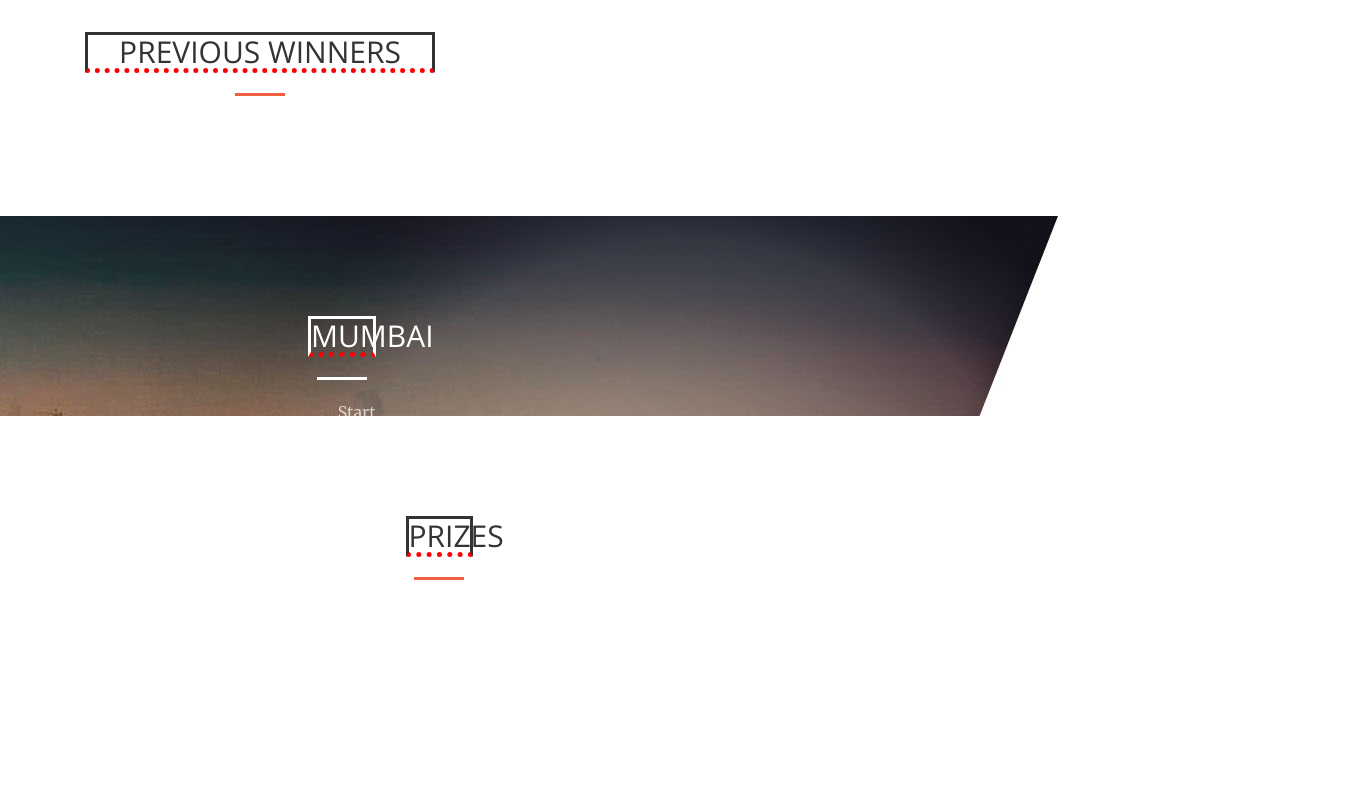
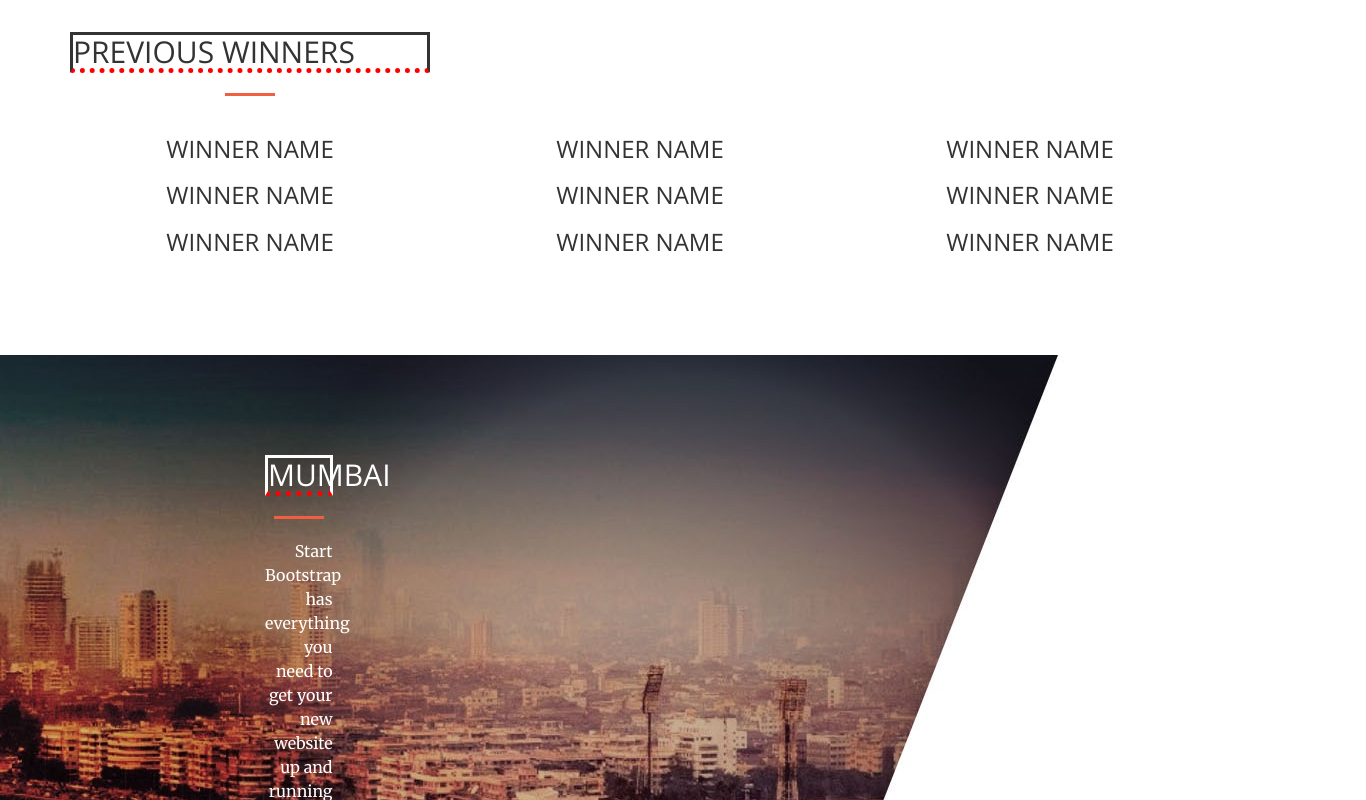
Before and after one commit to sandeepsirodia/livwir, a website: page startbootstrap-creative-gh-pages/index.html in a window 1280 px wide. Shown: the part 1160-1960 px from the top of the page, 1366 px wide, since content can reach past the window. Drawn offline with nearby package versions, Linux system fonts and the light colour scheme; grey boxes are pictures that could not be loaded.

Commit message:
Update index.html

```diff
--- a/startbootstrap-creative-gh-pages/index.html
+++ b/startbootstrap-creative-gh-pages/index.html
@@ -114,24 +114,77 @@ data="http://www.youtube.com/v/XGSy3_Czz8k">
             </div><div class="col-lg-12 text-center"></div><div class="col-lg-12 text-center"></div>
 			<div class="container">
 
-			<div class="col-lg-4 text-center">
-
+			<div class="row">
+                <div class="col-lg-4 text-left">
                     <h2 class="section-heading">PREVIOUS WINNERS</h2>
                     <hr class="primary">
-                    </div><div class="col-lg-8 text-center"></div>
-					<div class="col-lg-4 col-lg-offset-2 text-center"></div>
+                </div>
+                <div class="col-lg-8 text-center"></div>
+            </div>
+            <div class="row">
+			<h3>
+            <div class="col-lg-4 col-sm-6 text-center" >
+                WINNER NAME
+            </div>
+
+			<div class="col-lg-4 col-sm-6 text-center" >
+                WINNER NAME
+            </div>
+
+			<div class="col-lg-4 col-sm-6 text-center" >
+                WINNER NAME
+            </div>
+
+			</h3>
+
+			</div>
+			<div class="row">
+			<h3>
+            <div class="col-lg-4 col-sm-6 text-center" >
+                WINNER NAME
+            </div>
+
+			<div class="col-lg-4 col-sm-6 text-center" >
+                WINNER NAME
+            </div>
+
+			<div class="col-lg-4 col-sm-6 text-center" >
+                WINNER NAME
+            </div>
+
+			</h3>
+
+			</div>
+			<div class="row">
+			<h3>
+            <div class="col-lg-4 col-sm-6 text-center" >
+                WINNER NAME
+            </div>
+
+			<div class="col-lg-4 col-sm-6 text-center" >
+                WINNER NAME
+            </div>
+
+			<div class="col-lg-4 col-sm-6 text-center" >
+                WINNER NAME
+            </div>
+
+			</h3>
+
+			</div>
+
 
         </div>
 
     </section>
 
-<section class="bg-primary" id="schedule" style="height:168px; width:1366px;">
+<section class="bg-primary" id="schedule">
         <div class="container">
             <div class="row">
                 <div class="col-lg-1 col-lg-offset-2 text-right">
                     <h2 class="section-heading">MUMBAI</h2>
-                    <hr class="light">
-                    <p class="text-faded">Start Bootstrap has everything you need to get your new website up and running in no time! All of the templates and themes on Start Bootstrap are open source, free to download, and easy to use. No strings attached!</p>
+                    <hr class="primary">
+                    <p class="primary">Start Bootstrap has everything you need to get your new website up and running in no time! All of the templates and themes on Start Bootstrap are open source, free to download, and easy to use. No strings attached!</p>
 
                 </div>
             </div>
@@ -189,7 +242,6 @@ data="http://www.youtube.com/v/XGSy3_Czz8k">
                     </div>
                 </div>
 	-->
-
 
 
 
@@ -313,11 +365,11 @@ data="http://www.youtube.com/v/XGSy3_Czz8k">
 					<form tag="Create Logon">
 		<div align="center">
 
-		<input type="text" name="txtName" class="input" />
-		<input type="text" name="txtName" class="input" />
-		<input type="text" name="txtName" class="input" />
-		<input type="text" name="txtName" class="input" />
-		<input type="text" name="txtName" class="input" />
+		<input type="text" name="txtName" class="input" /><br>
+		<input type="text" name="txtName" class="input" /><br>
+		<input type="text" name="txtName" class="input" /><br>
+		<input type="text" name="txtName" class="input" /><br>
+		<input type="text" name="txtName" class="input" /><br>
 
 
 
@@ -331,10 +383,7 @@ data="http://www.youtube.com/v/XGSy3_Czz8k">
         </div>
     </aside>
 </section>
-<section>
-<input type="text" name="search" class="inputlol">
-<input type="text" name="txtName" class="inpuut" />
-</section>
+
 	<section id="rules">
     <aside class="bg-dark">
         <div class="container text-left">
@@ -364,7 +413,6 @@ data="http://www.youtube.com/v/XGSy3_Czz8k">
                 <div class="col-lg-11 text-center"></div>
 				<div class="row">
 				<div class="col-lg-12">
-
                 </div>
                 <div class="col-lg-4 col-lg-offset-2 text-center">
                     <h3>Address</h3>
```
